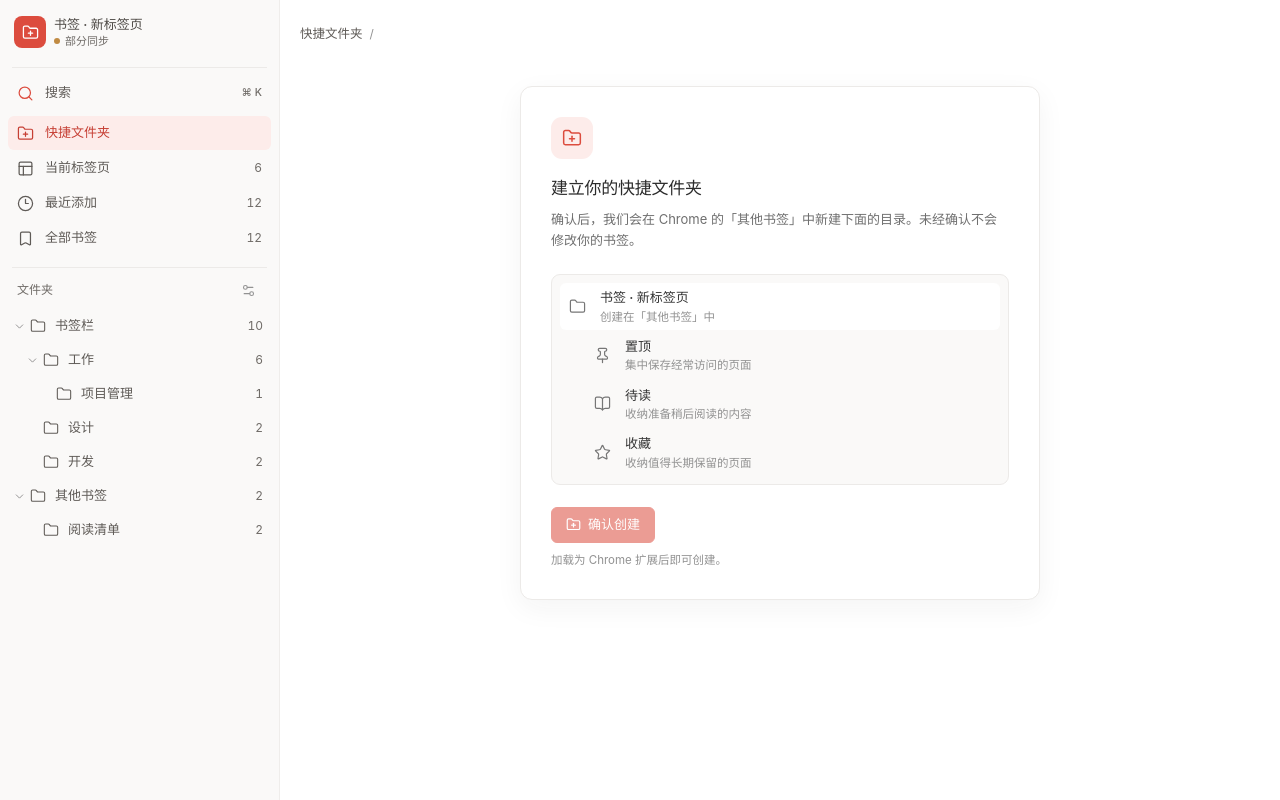
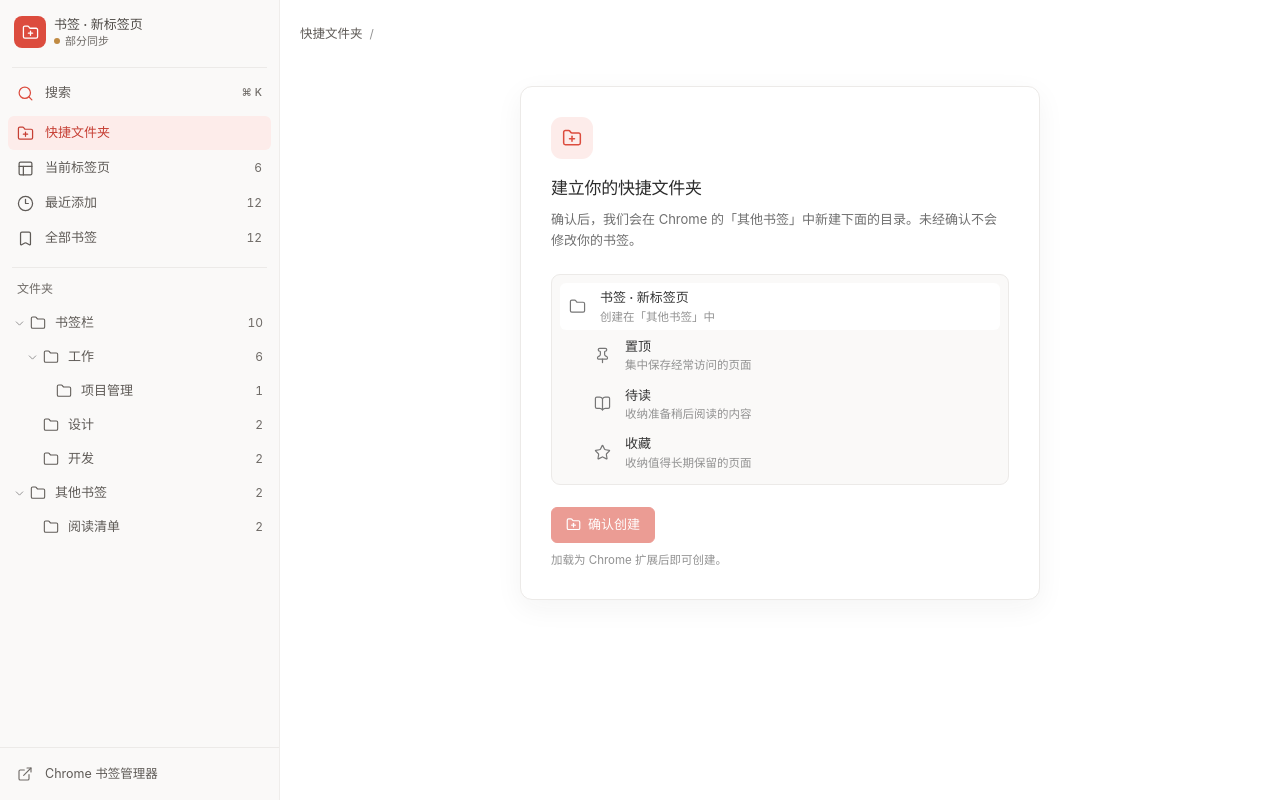
Before and after one commit to yuzhouu/prelude, a React (Vite) app: page /#/ in a window 1280 px wide. Built offline with nearby package versions, Linux system fonts and the light colour scheme; no server answers.

Commit message:
feat: centralize bookmark manager access

```diff
--- a/src/features/bookmarks/default-folders-setup.tsx
+++ b/src/features/bookmarks/default-folders-setup.tsx
@@ -15,7 +15,6 @@ import {
   DEFAULT_FAVORITES_FOLDER_TITLE,
   DEFAULT_PINNED_FOLDER_TITLE,
   DEFAULT_READ_LATER_FOLDER_TITLE,
-  openBookmarkManager,
 } from './chrome-bookmarks'
 
 type CreationStatus = 'idle' | 'creating' | 'created' | 'error'
@@ -91,13 +90,9 @@ export function DefaultFoldersSetup({
 
         <div className="default-folders-actions" aria-live="polite">
           {isCreated ? (
-            <button
-              className="default-folders-secondary-button"
-              type="button"
-              onClick={openBookmarkManager}
-            >
-              管理这些文件夹
-            </button>
+            <p className="default-folders-note">
+              已创建，可直接在左侧文件夹中使用和管理。
+            </p>
           ) : (
             <button
               className="default-folders-confirm-button"
--- a/src/features/bookmarks/sidebar.tsx
+++ b/src/features/bookmarks/sidebar.tsx
@@ -3,10 +3,10 @@ import {
   Bookmark,
   ChevronRight,
   Clock3,
+  ExternalLink,
   Folder,
   FolderPlus,
   PanelsTopLeft,
-  Settings2,
   X,
 } from 'lucide-react'
 
@@ -242,15 +242,6 @@ export function Sidebar({
 
         <div className="folder-tree-header">
           <span>文件夹</span>
-          <button
-            className="folder-settings-button"
-            type="button"
-            aria-label="管理书签"
-            title="管理书签"
-            onClick={openBookmarkManager}
-          >
-            <Settings2 />
-          </button>
         </div>
         <ul className="folder-tree">
           {roots.filter(isFolder).map((root) => (
@@ -265,6 +256,16 @@ export function Sidebar({
             />
           ))}
         </ul>
+        <div className="sidebar-footer">
+          <button
+            className="bookmark-manager-button"
+            type="button"
+            onClick={openBookmarkManager}
+          >
+            <ExternalLink />
+            <span>Chrome 书签管理器</span>
+          </button>
+        </div>
       </aside>
     </>
   )
--- a/src/routes/index.tsx
+++ b/src/routes/index.tsx
@@ -1,6 +1,6 @@
 import { useEffect, useMemo, useState } from 'react'
 import { createFileRoute } from '@tanstack/react-router'
-import { Menu, MoreHorizontal } from 'lucide-react'
+import { Menu } from 'lucide-react'
 
 import {
   AllBookmarkContents,
@@ -10,7 +10,6 @@ import {
 } from '../features/bookmarks/bookmark-content'
 import {
   findDefaultBookmarkContainer,
-  openBookmarkManager,
   useBookmarkTree,
 } from '../features/bookmarks/chrome-bookmarks'
 import { DefaultFoldersSetup } from '../features/bookmarks/default-folders-setup'
@@ -191,17 +190,6 @@ function Home() {
                 onDeleted={handleSelectedFolderDeleted}
               />
             ) : null}
-            {!isTabView && !isQuickFoldersView ? (
-              <button
-                className="view-menu-button"
-                type="button"
-                aria-label="管理书签"
-                title="管理书签"
-                onClick={openBookmarkManager}
-              >
-                <MoreHorizontal />
-              </button>
-            ) : null}
           </div>
         </nav>
 
--- a/src/styles.css
+++ b/src/styles.css
@@ -302,30 +302,6 @@ input:focus-visible {
   font-weight: 550;
 }
 
-.folder-settings-button {
-  display: grid;
-  width: 28px;
-  height: 28px;
-  place-items: center;
-  border: 0;
-  border-radius: 5px;
-  background: transparent;
-  padding: 0;
-  cursor: pointer;
-  color: var(--subtle);
-}
-
-.folder-settings-button:hover {
-  background: var(--hover);
-  color: var(--text);
-}
-
-.folder-settings-button svg {
-  width: 15px;
-  height: 15px;
-  stroke-width: 1.7;
-}
-
 .folder-tree,
 .folder-tree-children {
   margin: 0;
@@ -336,9 +312,46 @@ input:focus-visible {
 .folder-tree {
   flex: 1;
   overflow: auto;
-  padding: 1px 8px 24px;
+  padding: 1px 8px 12px;
   scrollbar-width: thin;
   scrollbar-color: #d6d2ce transparent;
+}
+
+.sidebar-footer {
+  flex: 0 0 auto;
+  border-top: 1px solid var(--line);
+  padding: 8px;
+}
+
+.bookmark-manager-button {
+  display: grid;
+  width: 100%;
+  min-height: 36px;
+  grid-template-columns: 19px minmax(0, 1fr);
+  align-items: center;
+  gap: 9px;
+  border: 0;
+  border-radius: 6px;
+  background: transparent;
+  padding: 0 9px;
+  cursor: pointer;
+  color: var(--sidebar-muted);
+  text-align: left;
+  font-size: 12.5px;
+  font-weight: 430;
+}
+
+.bookmark-manager-button:hover,
+.bookmark-manager-button:focus-visible {
+  background: var(--hover);
+  color: var(--sidebar-text);
+}
+
+.bookmark-manager-button svg {
+  width: 16px;
+  height: 16px;
+  color: var(--sidebar-subtle);
+  stroke-width: 1.7;
 }
 
 .folder-tree-row {
@@ -427,8 +440,7 @@ input:focus-visible {
 
 .icon-button,
 .mobile-close-button,
-.mobile-menu-button,
-.view-menu-button {
+.mobile-menu-button {
   display: grid;
   place-items: center;
   border: 0;
@@ -439,8 +451,7 @@ input:focus-visible {
 }
 
 .icon-button,
-.mobile-close-button,
-.view-menu-button {
+.mobile-close-button {
   width: 32px;
   height: 32px;
   color: var(--muted);
@@ -448,16 +459,14 @@ input:focus-visible {
 
 .icon-button:hover,
 .mobile-menu-button:hover,
-.mobile-close-button:hover,
-.view-menu-button:hover {
+.mobile-close-button:hover {
   background: var(--hover);
   color: var(--text);
 }
 
 .icon-button svg,
 .mobile-close-button svg,
-.mobile-menu-button svg,
-.view-menu-button svg {
+.mobile-menu-button svg {
   width: 18px;
   height: 18px;
   stroke-width: 1.75;
@@ -1690,8 +1699,7 @@ input:focus-visible {
   margin-top: 22px;
 }
 
-.default-folders-confirm-button,
-.default-folders-secondary-button {
+.default-folders-confirm-button {
   display: inline-flex;
   min-height: 36px;
   align-items: center;
@@ -1718,16 +1726,6 @@ input:focus-visible {
 .default-folders-confirm-button:disabled {
   cursor: not-allowed;
   opacity: 0.55;
-}
-
-.default-folders-secondary-button {
-  border: 1px solid #dedbd8;
-  background: #ffffff;
-  color: var(--text);
-}
-
-.default-folders-secondary-button:hover {
-  background: var(--hover);
 }
 
 .default-folders-confirm-button svg {
```
